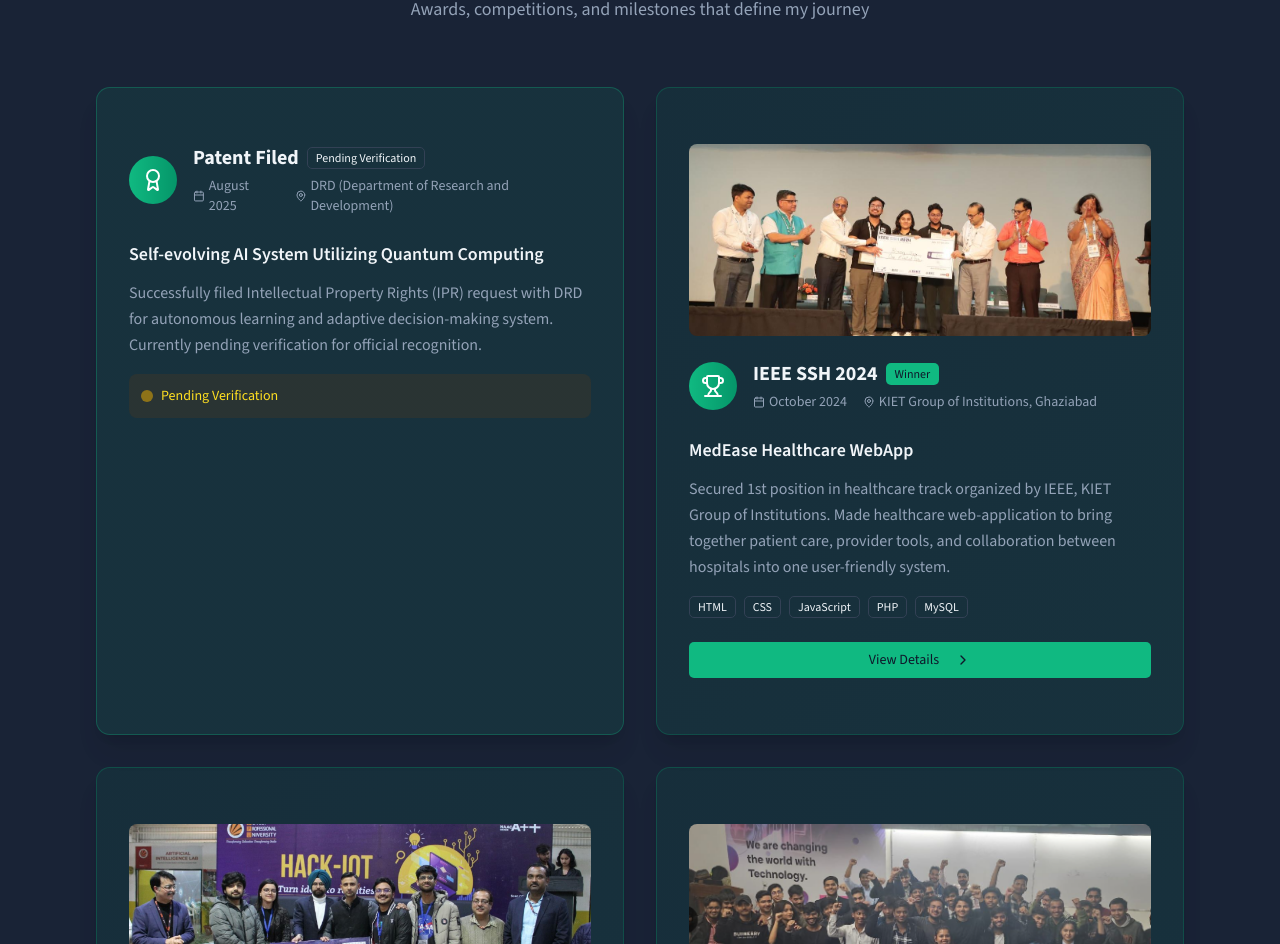
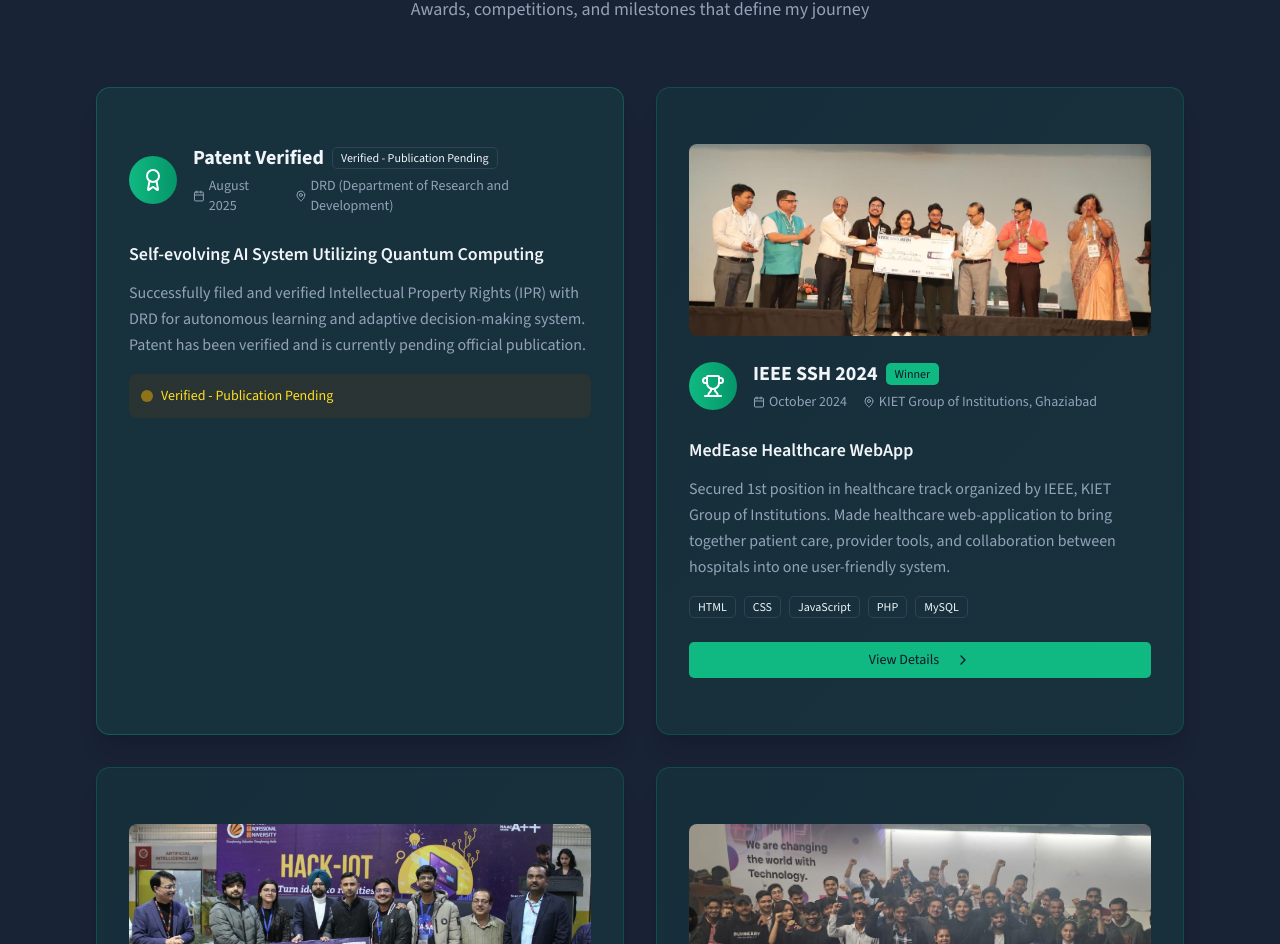
Before and after one commit to Yashwatts/Yash-Portfolio, a Next.js app in the folder my-app/: page / in a window 1280 px wide. Shown: the part 2813-3757 px from the top of the page. Built offline with nearby package versions, Linux system fonts and the light colour scheme; a web font is replaced by a local one.

Commit message:
Patent status updated

```diff
--- a/my-app/app/achievements/[slug]/page.tsx
+++ b/my-app/app/achievements/[slug]/page.tsx
@@ -399,7 +399,7 @@
 ### Legal Submission
 - Filed with the Department of Research and Development (DRD)
 - Comprehensive patent application including claims and specifications
-- Currently pending verification for official recognition
+- Patent has been verified and is currently pending official publication
 - Expected approval timeline: 12-18 months
 
 ## Potential Applications
--- a/my-app/app/achievements/page.tsx
+++ b/my-app/app/achievements/page.tsx
@@ -9,15 +9,15 @@
 export default function AllAchievements() {
   const allAchievements = [
     {
-      title: "Patent Filed",
+      title: "Patent Verified",
       slug: "patent-filing-2025",
       subtitle: "Self-evolving AI System Utilizing Quantum Computing",
       date: "August 2025",
       location: "DRD (Department of Research and Development)",
       type: "patent",
-      status: "Pending Verification",
+      status: "Verified - Publication Pending",
       description:
-        "Successfully filed Intellectual Property Rights (IPR) request with DRD for autonomous learning and adaptive decision-making system. Currently pending verification for official recognition.",
+        "Successfully filed and verified Intellectual Property Rights (IPR) with DRD for autonomous learning and adaptive decision-making system. Patent has been verified and is currently pending official publication.",
       image: null,
       technologies: [],
     },
--- a/my-app/app/page.tsx
+++ b/my-app/app/page.tsx
@@ -276,15 +276,15 @@
 
   const featuredAchievements = [
     {
-      title: "Patent Filed",
+      title: "Patent Verified",
       slug: "patent-filing-2025",
       subtitle: "Self-evolving AI System Utilizing Quantum Computing",
       date: "August 2025",
       location: "DRD (Department of Research and Development)",
       type: "patent",
-      status: "Pending Verification",
+      status: "Verified - Publication Pending",
       description:
-        "Successfully filed Intellectual Property Rights (IPR) request with DRD for autonomous learning and adaptive decision-making system. Currently pending verification for official recognition.",
+        "Successfully filed and verified Intellectual Property Rights (IPR) with DRD for autonomous learning and adaptive decision-making system. Patent has been verified and is currently pending official publication.",
       image: null,
       technologies: [],
     },
```
